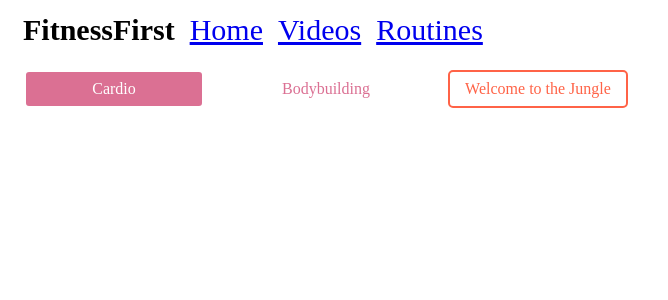
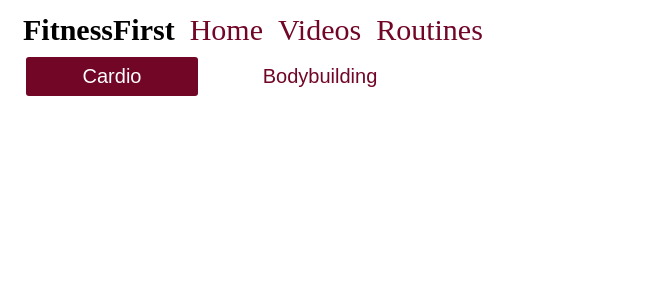
Before and after one commit to christiewolters/fitness-first, a React (Create React App) app: page / in a window 1280 px wide. Shown: the top 300 px of the page, without its empty margins (0-668 px from the left). Built offline with nearby package versions, Linux system fonts and the light colour scheme.

Commit message:
styled buttons and links with colors of app

```diff
--- a/src/containers/App.js
+++ b/src/containers/App.js
@@ -6,9 +6,17 @@ import Routines from './Routines.js';
 import styled from 'styled-components';
 import '../css/index.css'
 
+
 const NavLink = styled(Link)`
+  &:hover{
+    color: black;
+  }
+
   font-size: 30px;
+  text-decoration: none;
   padding-left: 15px;
+  color: #710627; {/* dark red */}
+
 `
 
 const Header = () => (
--- a/src/containers/Home.js
+++ b/src/containers/Home.js
@@ -1,29 +1,26 @@
 import React, { Component } from 'react';
 import styled from 'styled-components';
 
-const Button = styled.a`
+const red = "#710627";
+
+const Button = styled.button`
   text-decoration: none;
   text-align: center;
+  font-size: 20px;
   display: inline-block;
   border-radius: 5px;
   padding: 0.5rem 0;
   margin: 0.5rem 1rem;
   width: 11rem;
-  color: white;
   border: 2px solid white;
 
-  background: ${props => props.primary ? "palevioletred" : "white"};
-  color: ${props => props.primary ? "white" : "palevioletred"};
+  background: ${props => props.primary ? `${red}` : "white"};
+  color: ${props => props.primary ? "white" : `${red}`};
   &:hover{
     color: black;
   }
-
 `
 
-const Tomato = styled(Button)`
-  color: tomato;
-  border-color: tomato;
-`
 
 class Home extends Component {
   render() {
@@ -35,7 +32,6 @@ class Home extends Component {
           rel="noopener"
           primary>Cardio</Button>
         <Button>Bodybuilding</Button>
-        <Tomato>Welcome to the Jungle</Tomato>
       </div>
     );
   }
--- a/src/css/index.css
+++ b/src/css/index.css
@@ -1,4 +1,4 @@
 .navbar {
   font-size: 30px;
-  padding: 5px 0px 15px 15px;
+  padding: 5px 0px 0px 15px;
 }
```
